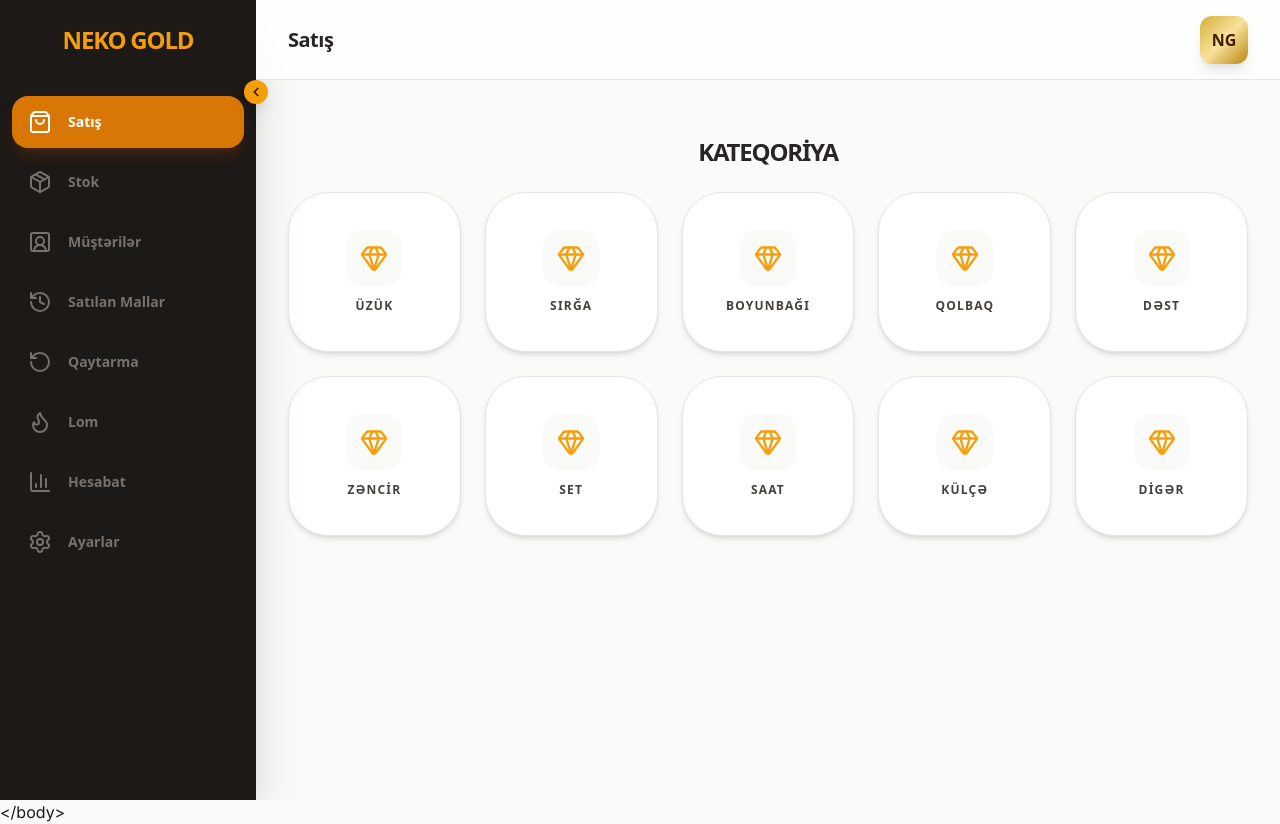
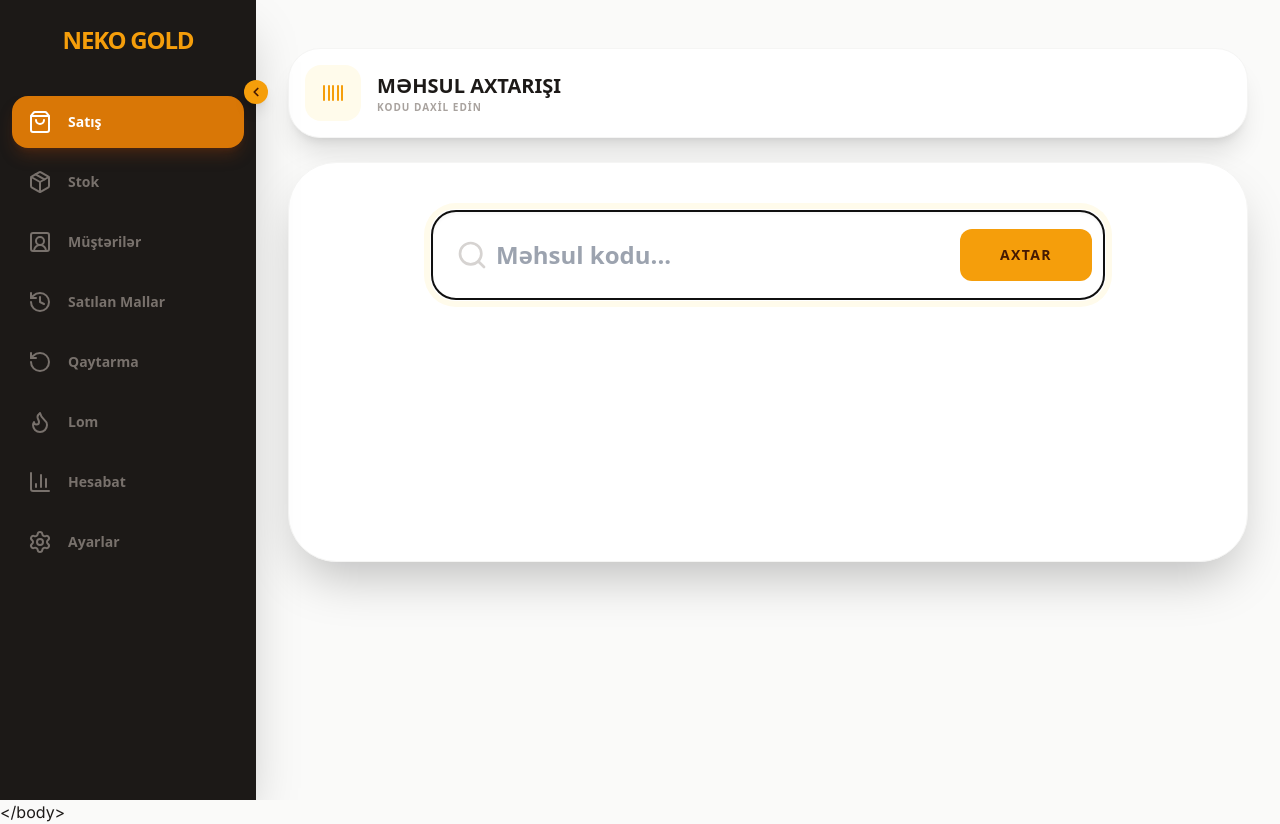
Before and after one commit to musayeff222/nekogoldpos, a React (Vite) app: page / in a window 1280 px wide. Built offline with nearby package versions, Linux system fonts and the light colour scheme.

Commit message:
feat: Refactor sales and stock modules
Introduces a cart state to App.tsx and passes it down to the Sales module.
Improves product code generation in the Stock module by adding type-specific prefixes.
Updates README.md with a new AI Studio app URL.
Adds basic styling to index.html.

```diff
--- a/App.tsx
+++ b/App.tsx
@@ -31,12 +31,13 @@ const App: React.FC = () => {
   const [sales, setSales] = useState<Sale[]>([]);
   const [customers, setCustomers] = useState<Customer[]>([]);
   const [scraps, setScraps] = useState<ScrapGold[]>([]);
+  const [cart, setCart] = useState<Product[]>([]);
   const [settings, setSettings] = useState<AppSettings>({
     deleteCode: '1234',
     adminPassword: 'admin',
     printerName: 'Epson POS-80',
     shopName: 'NEKO GOLD',
-    productTypes: ['Üzük', 'Sırğa', 'Boyunbağı', 'Qolbaq', 'Dəst', 'Zəncir', 'Set', 'Saat', 'Külçə', 'Digər'],
+    productTypes: ['Üzük', 'Sırğa', 'Boyunbağı', 'Qolbaq', 'Dəst', 'Zəncir', 'Set', 'Saat', 'Sep', 'Külçə', 'Digər'],
     suppliers: ['Tədərükçü A', 'Tədərükçü B', 'Atelye X'],
     carats: [14, 18, 22, 24],
     pricePerGram: 400
@@ -47,7 +48,7 @@ const App: React.FC = () => {
     setProducts([
       {
         id: '1',
-        code: 'YZ-001',
+        code: 'U001',
         name: 'Sadə Qaşlı Üzük',
         carat: 22,
         type: 'Üzük',
@@ -61,7 +62,7 @@ const App: React.FC = () => {
       },
       {
         id: '2',
-        code: 'KP-023',
+        code: 'S023',
         name: 'Brilliant Sırğa',
         carat: 18,
         type: 'Sırğa',
@@ -71,6 +72,62 @@ const App: React.FC = () => {
         price: 19500,
         stockCount: 1,
         brilliant: '0.25ct VS1',
+        purchaseDate: new Date().toISOString().split('T')[0],
+        logs: [{ date: new Date().toISOString(), action: 'Sistemə əlavə edildi' }]
+      },
+      {
+        id: '3',
+        code: 'SP102',
+        name: 'İtalyan Sep',
+        carat: 14,
+        type: 'Sep',
+        weight: 12.5,
+        supplier: 'Tədərükçü A',
+        supplierPrice: 25000,
+        price: 32000,
+        stockCount: 1,
+        purchaseDate: new Date().toISOString().split('T')[0],
+        logs: [{ date: new Date().toISOString(), action: 'Sistemə əlavə edildi' }]
+      },
+      {
+        id: '4',
+        code: 'ST005',
+        name: 'Rolex Qızıl Saat',
+        carat: 18,
+        type: 'Saat',
+        weight: 85.0,
+        supplier: 'Atelye X',
+        supplierPrice: 120000,
+        price: 155000,
+        stockCount: 1,
+        purchaseDate: new Date().toISOString().split('T')[0],
+        logs: [{ date: new Date().toISOString(), action: 'Sistemə əlavə edildi' }]
+      },
+      {
+        id: '5',
+        code: 'Q044',
+        name: 'Cartier Qolbaq',
+        carat: 22,
+        type: 'Qolbaq',
+        weight: 18.2,
+        supplier: 'Tədərükçü B',
+        supplierPrice: 45000,
+        price: 58000,
+        stockCount: 1,
+        purchaseDate: new Date().toISOString().split('T')[0],
+        logs: [{ date: new Date().toISOString(), action: 'Sistemə əlavə edildi' }]
+      },
+      {
+        id: '6',
+        code: 'B009',
+        name: 'Mirvari Boyunbağı',
+        carat: 14,
+        type: 'Boyunbağı',
+        weight: 6.8,
+        supplier: 'Tədərükçü A',
+        supplierPrice: 12000,
+        price: 16500,
+        stockCount: 1,
         purchaseDate: new Date().toISOString().split('T')[0],
         logs: [{ date: new Date().toISOString(), action: 'Sistemə əlavə edildi' }]
       },
@@ -94,7 +151,7 @@ const App: React.FC = () => {
 
   const renderModule = () => {
     switch (currentPage) {
-      case Page.Sales: return <SalesModule products={products} setProducts={setProducts} sales={sales} setSales={setSales} customers={customers} setCustomers={setCustomers} settings={settings} />;
+      case Page.Sales: return <SalesModule products={products} setProducts={setProducts} sales={sales} setSales={setSales} customers={customers} setCustomers={setCustomers} settings={settings} cart={cart} setCart={setCart} />;
       case Page.Stock: return <StockModule products={products} setProducts={setProducts} settings={settings} sales={sales} />;
       case Page.Customers: return <CustomersModule customers={customers} setCustomers={setCustomers} sales={sales} />;
       case Page.SoldProducts: return <SoldProductsModule sales={sales} />;
@@ -113,8 +170,12 @@ const App: React.FC = () => {
         <button onClick={() => setIsSidebarOpen(!isSidebarOpen)} className="absolute -right-3 top-20 bg-amber-500 text-amber-950 w-6 h-6 rounded-full flex items-center justify-center shadow-lg hover:bg-amber-400 z-20">
           {isSidebarOpen ? <ChevronLeft size={14} strokeWidth={3} /> : <Menu size={14} strokeWidth={3} />}
         </button>
-        <div className={`mb-10 px-4 text-center ${isSidebarOpen ? 'opacity-100' : 'opacity-0 h-0 overflow-hidden'}`}>
-          <h1 className="text-amber-500 font-black text-2xl tracking-tighter">NEKO GOLD</h1>
+        <div className={`mb-10 px-4 text-center transition-all duration-300 ${isSidebarOpen ? 'opacity-100' : 'opacity-100'}`}>
+          {isSidebarOpen ? (
+            <h1 className="text-amber-500 font-black text-2xl tracking-tighter">NEKO GOLD</h1>
+          ) : (
+            <div className="w-10 h-10 rounded-xl gold-gradient flex items-center justify-center text-amber-950 font-black shadow-lg mx-auto">NG</div>
+          )}
         </div>
         <nav className="flex-1 w-full px-3 space-y-2 overflow-y-auto scrollbar-hide">
           {navItems.map((item) => (
@@ -153,14 +214,6 @@ const App: React.FC = () => {
 
       {/* MAIN CONTENT AREA */}
       <main className="flex-1 h-full overflow-y-auto bg-stone-50 scrollbar-hide pb-20 md:pb-0">
-        <header className="h-16 md:h-20 border-b border-stone-200 flex items-center justify-between px-4 md:px-8 bg-white/80 backdrop-blur-md sticky top-0 z-40 no-print">
-          <h2 className="text-lg md:text-xl font-black text-stone-800 tracking-tight">
-            {navItems.find(i => i.id === currentPage)?.label}
-          </h2>
-          <div className="flex items-center space-x-3">
-             <div className="w-10 h-10 md:w-12 md:h-12 rounded-xl gold-gradient flex items-center justify-center text-amber-950 font-black shadow-lg">NG</div>
-          </div>
-        </header>
         <div className="p-4 md:p-8">
           {renderModule()}
         </div>
--- a/index.html
+++ b/index.html
@@ -83,6 +83,7 @@
   }
 }
 </script>
+<link rel="stylesheet" href="/index.css">
 </head>
 <body class="bg-stone-50 text-stone-900 h-screen overflow-hidden">
     <div id="root"></div>
--- a/modules/Sales.tsx
+++ b/modules/Sales.tsx
@@ -39,12 +39,12 @@ interface SalesProps {
   customers: Customer[];
   setCustomers: React.Dispatch<React.SetStateAction<Customer[]>>;
   settings: AppSettings;
+  cart: Product[];
+  setCart: React.Dispatch<React.SetStateAction<Product[]>>;
 }
 
-const SalesModule: React.FC<SalesProps> = ({ products, setProducts, sales, setSales, customers, setCustomers, settings }) => {
+const SalesModule: React.FC<SalesProps> = ({ products, setProducts, sales, setSales, customers, setCustomers, settings, cart, setCart }) => {
   const [step, setStep] = useState(1);
-  const [selectedType, setSelectedType] = useState<ProductType | null>(null);
-  const [cart, setCart] = useState<Product[]>([]);
   const [currentProduct, setCurrentProduct] = useState<Product | null>(null);
   const [previouslySoldItem, setPreviouslySoldItem] = useState<Sale | null>(null);
   const [discount, setDiscount] = useState(0);
@@ -76,8 +76,8 @@ const SalesModule: React.FC<SalesProps> = ({ products, setProducts, sales, setSa
     // 1. Aktiv stokda tapmağa çalışırıq
     const found = products.find(p =>
       p.code.toLowerCase() === code &&
-      p.type === selectedType &&
-      p.stockCount === 1
+      p.stockCount === 1 &&
+      !cart.some(item => item.id === p.id)
     );
 
     if (found) {
@@ -90,7 +90,7 @@ const SalesModule: React.FC<SalesProps> = ({ products, setProducts, sales, setSa
         setPreviouslySoldItem(sold);
         setCurrentProduct(null);
       } else {
-        alert(`${selectedType} qrupunda '${searchCode}' kodlu aktiv məhsul tapılmadı!`);
+        alert(`'${searchCode}' kodlu aktiv məhsul tapılmadı!`);
         setCurrentProduct(null);
         setPreviouslySoldItem(null);
       }
@@ -189,7 +189,6 @@ const SalesModule: React.FC<SalesProps> = ({ products, setProducts, sales, setSa
 
   const resetForm = () => {
     setStep(1);
-    setSelectedType(null);
     setCart([]);
     setCurrentProduct(null);
     setPreviouslySoldItem(null);
@@ -311,44 +310,22 @@ const SalesModule: React.FC<SalesProps> = ({ products, setProducts, sales, setSa
       </div>
 
       {step === 1 && (
-        <div className="flex-1 flex flex-col items-center justify-start space-y-4 md:space-y-6 animate-in zoom-in-95 duration-500 no-print">
-          <div className="text-center space-y-1 mt-2">
-            <h2 className="text-xl md:text-2xl font-black text-stone-800 tracking-tighter uppercase leading-none">Kateqoriya</h2>
-          </div>
-          <div className="grid grid-cols-2 sm:grid-cols-3 lg:grid-cols-5 gap-3 md:gap-6 w-full max-w-6xl">
-            {settings.productTypes.map((type) => (
-              <button
-                key={type}
-                onClick={() => { setSelectedType(type); setStep(2); }}
-                className="group h-32 md:h-40 flex flex-col items-center justify-center rounded-3xl md:rounded-[2.5rem] bg-white border border-stone-200 hover:border-amber-400 hover:shadow-2xl transition-all duration-300 active:scale-95 shadow-md"
-              >
-                <div className="w-10 h-10 md:w-14 md:h-14 bg-stone-50 rounded-xl md:rounded-2xl flex items-center justify-center mb-2 md:mb-3 group-hover:scale-110 group-hover:bg-amber-50 transition-all">
-                   <Gem className="w-5 h-5 md:w-7 md:h-7 text-amber-500" />
-                </div>
-                <span className="text-[10px] md:text-xs font-black text-stone-700 uppercase tracking-widest text-center px-2">{type}</span>
-              </button>
-            ))}
-          </div>
-          {cart.length > 0 && (
-            <button onClick={() => setStep(3)} className="w-full sm:w-auto bg-amber-950 text-white px-12 py-4 md:py-5 rounded-2xl md:rounded-[2rem] font-black text-base md:text-lg uppercase tracking-widest flex items-center justify-center shadow-2xl mt-4 md:mt-10 hover:bg-black transition-all">
-               ÖDƏNİŞƏ KEÇ ({cart.length}) <ArrowRight className="ml-4" />
-            </button>
-          )}
-        </div>
-      )}
-
-      {step === 2 && (
         <div className="flex-1 flex flex-col space-y-4 md:space-y-6 animate-in slide-in-from-right-12 duration-500 no-print">
           <div className="flex items-center justify-between bg-white p-3 md:p-4 rounded-2xl md:rounded-[2rem] shadow-xl border border-stone-100">
             <div className="flex items-center space-x-3 md:space-x-4">
-              <button onClick={() => setStep(1)} className="p-3 md:p-4 bg-stone-50 hover:bg-stone-100 rounded-xl md:rounded-2xl text-stone-400 transition-all">
-                <ArrowLeft className="w-5 h-5 md:w-6 md:h-6" />
-              </button>
+              <div className="p-3 md:p-4 bg-amber-50 rounded-xl md:rounded-2xl text-amber-500">
+                <Barcode className="w-5 h-5 md:w-6 md:h-6" />
+              </div>
               <div>
-                <h3 className="text-base md:text-xl font-black text-stone-900 uppercase leading-none">{selectedType}</h3>
+                <h3 className="text-base md:text-xl font-black text-stone-900 uppercase leading-none">Məhsul Axtarışı</h3>
                 <p className="text-[9px] md:text-[10px] text-stone-400 font-bold uppercase tracking-widest">Kodu daxil edin</p>
               </div>
             </div>
+            {cart.length > 0 && (
+              <button onClick={() => setStep(3)} className="bg-amber-950 text-white px-6 py-2.5 rounded-xl font-black text-[10px] uppercase tracking-widest flex items-center hover:bg-black transition-all">
+                SƏBƏT ({cart.length}) <ArrowRight className="ml-2 w-4 h-4" />
+              </button>
+            )}
           </div>
 
           <div className="bg-white rounded-3xl md:rounded-[3rem] p-4 md:p-8 shadow-2xl border border-stone-100 flex flex-col items-center justify-start pt-8 md:pt-12 min-h-[400px] overflow-y-auto">
--- a/modules/Stock.tsx
+++ b/modules/Stock.tsx
@@ -74,6 +74,28 @@ const StockModule: React.FC<StockProps> = ({ products, setProducts, settings, sa
 
   const [editForm, setEditForm] = useState<Partial<Product>>({});
 
+  const getPrefix = (type: string) => {
+    switch (type) {
+      case 'Üzük': return 'U';
+      case 'Sırğa': return 'S';
+      case 'Saat': return 'ST';
+      case 'Sep': return 'SP';
+      case 'Boyunbağı': return 'B';
+      case 'Qolbaq': return 'Q';
+      case 'Dəst': return 'D';
+      case 'Zəncir': return 'Z';
+      case 'Set': return 'SET';
+      case 'Külçə': return 'K';
+      default: return '';
+    }
+  };
+
+  useEffect(() => {
+    if (isAddingNew && !newProduct.code) {
+      setNewProduct(prev => ({ ...prev, code: getPrefix(prev.type) }));
+    }
+  }, [newProduct.type, isAddingNew]);
+
   // Yalnız stokda olan (1 ədəd) məhsulları süzgəcdən keçiririk
   const activeProducts = products.filter(p => p.stockCount === 1);
 
@@ -112,9 +134,17 @@ const StockModule: React.FC<StockProps> = ({ products, setProducts, settings, sa
     e.preventDefault();
     if (!newProduct.code || !newProduct.name || duplicateInStock || duplicateInSales) return;
 
+    const prefix = getPrefix(newProduct.type);
+    let finalCode = newProduct.code.trim();
+
+    // Əgər istifadəçi prefixi yazmayıbsa, biz əlavə edirik (amma adətən inputda olacaq)
+    if (prefix && !finalCode.startsWith(prefix)) {
+        finalCode = prefix + finalCode;
+    }
+
     const productToAdd: Product = {
       id: Date.now().toString(36) + Math.random().toString(36).substr(2, 5),
-      code: newProduct.code.trim(),
+      code: finalCode,
       name: newProduct.name.trim(),
       carat: Number(newProduct.carat),
       type: newProduct.type,
@@ -136,9 +166,10 @@ const StockModule: React.FC<StockProps> = ({ products, setProducts, settings, sa
   };
 
   const resetForm = () => {
+    const defaultType = settings.productTypes[0] || '';
     setNewProduct({
-      code: '', name: '', carat: 583,
-      type: settings.productTypes[0] || '', supplier: settings.suppliers[0] || '',
+      code: getPrefix(defaultType), name: '', carat: 583,
+      type: defaultType, supplier: settings.suppliers[0] || '',
       brilliant: '', weight: '', price: '', imageUrl: '',
       purchaseDate: new Date().toISOString().split('T')[0]
     });
@@ -223,8 +254,8 @@ const StockModule: React.FC<StockProps> = ({ products, setProducts, settings, sa
 
   if (isAddingNew) {
     return (
-      <div className="flex flex-col animate-in slide-in-from-right duration-300 min-h-full -mt-4 md:-mt-8">
-        <div className="bg-white rounded-3xl shadow-2xl border border-stone-100 flex flex-col overflow-hidden max-h-[calc(100vh-100px)]">
+      <div className="flex flex-col animate-in slide-in-from-right duration-300 min-h-full">
+        <div className="bg-white rounded-3xl shadow-2xl border border-stone-100 flex flex-col overflow-hidden max-h-[calc(100vh-48px)]">
             <div className="flex items-center justify-between p-4 border-b border-stone-50 bg-stone-50/30">
               <div className="flex items-center space-x-4">
                   <button onClick={() => { setIsAddingNew(false); resetForm(); }} className="p-2.5 bg-white border border-stone-200 rounded-xl text-stone-400 hover:text-stone-900 transition-all shadow-sm active:scale-95"><ArrowLeft size={18} /></button>
@@ -303,7 +334,18 @@ const StockModule: React.FC<StockProps> = ({ products, setProducts, settings, sa
                 <div className="grid grid-cols-2 md:grid-cols-3 gap-4">
                   <div className="space-y-1"><label className="text-[9px] font-black text-stone-400 uppercase ml-2">Məhsul Kodu</label><input type="text" required value={newProduct.code} onChange={(e) => setNewProduct({...newProduct, code: e.target.value})} className={`w-full bg-stone-50 border border-stone-200 rounded-xl py-3 px-4 font-bold text-base text-stone-800 focus:border-amber-400 outline-none ${(duplicateInStock || duplicateInSales) ? 'border-red-300 bg-red-50' : ''}`} placeholder="YZ-101" /></div>
                   <div className="space-y-1"><label className="text-[9px] font-black text-stone-400 uppercase ml-2">Məhsul Adı</label><input type="text" required value={newProduct.name} onChange={(e) => setNewProduct({...newProduct, name: e.target.value})} className="w-full bg-stone-50 border border-stone-200 rounded-xl py-3 px-4 font-bold text-base text-stone-800 focus:border-amber-400 outline-none" placeholder="Üzük" /></div>
-                  <div className="space-y-1"><label className="text-[9px] font-black text-stone-400 uppercase ml-2">Kateqoriya</label><select value={newProduct.type} onChange={(e) => setNewProduct({...newProduct, type: e.target.value})} className="w-full bg-stone-50 border border-stone-200 rounded-xl py-3 px-4 font-bold text-base text-stone-800 outline-none cursor-pointer">{settings.productTypes.map(t => <option key={t}>{t}</option>)}</select></div>
+                  <div className="space-y-1"><label className="text-[9px] font-black text-stone-400 uppercase ml-2">Kateqoriya</label><select value={newProduct.type} onChange={(e) => {
+                    const newType = e.target.value;
+                    const oldPrefix = getPrefix(newProduct.type);
+                    const newPrefix = getPrefix(newType);
+                    let currentCode = newProduct.code;
+
+                    if (oldPrefix && currentCode.startsWith(oldPrefix)) {
+                        currentCode = currentCode.substring(oldPrefix.length);
+                    }
+
+                    setNewProduct({...newProduct, type: newType, code: newPrefix + currentCode});
+                  }} className="w-full bg-stone-50 border border-stone-200 rounded-xl py-3 px-4 font-bold text-base text-stone-800 outline-none cursor-pointer">{settings.productTypes.map(t => <option key={t}>{t}</option>)}</select></div>
                   <div className="space-y-1"><label className="text-[9px] font-black text-stone-400 uppercase ml-2">Tədarükçü</label><select value={newProduct.supplier} onChange={(e) => setNewProduct({...newProduct, supplier: e.target.value})} className="w-full bg-stone-50 border border-stone-200 rounded-xl py-3 px-4 font-bold text-base text-stone-800 outline-none cursor-pointer">{settings.suppliers.map(s => <option key={s}>{s}</option>)}</select></div>
                   <div className="space-y-1 md:col-span-2">
                     <label className="text-[9px] font-black text-stone-400 uppercase ml-2">Əyar</label>
```
Also changed, not shown: 1 other file (tests, documents, lock files or other folders).
